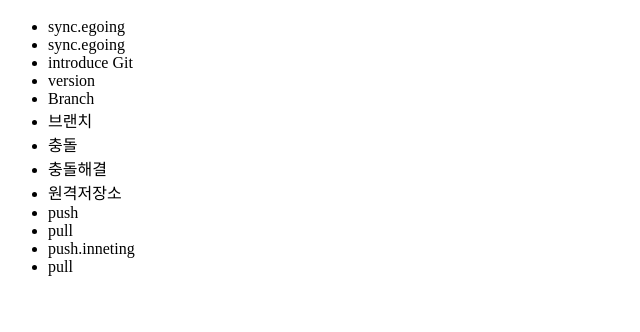
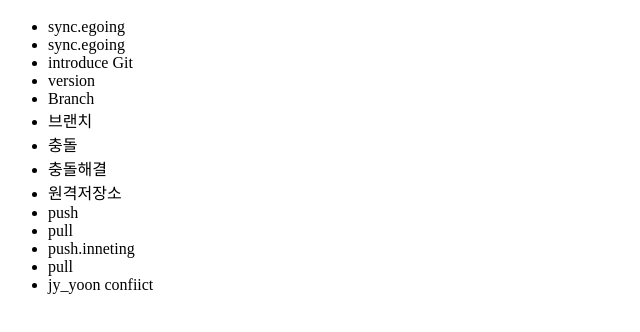
Before and after one commit to Yoon-jaiyoung/Hello-world_inneting, a plain HTML site: page index.html in a window 1280 px wide. Shown: the part 48-380 px from the top of the page, without its empty margins (0-640 px from the left). Drawn offline with Linux system fonts and the light colour scheme.

Commit message:
inneting add

```diff
--- a/index.html
+++ b/index.html
@@ -21,6 +21,7 @@
             <li>pull</li>
             <li>push.inneting</li>
             <li>pull</li>
+            <li>jy_yoon confiict</li>
         </ul>
     </body>
 </html>
```
